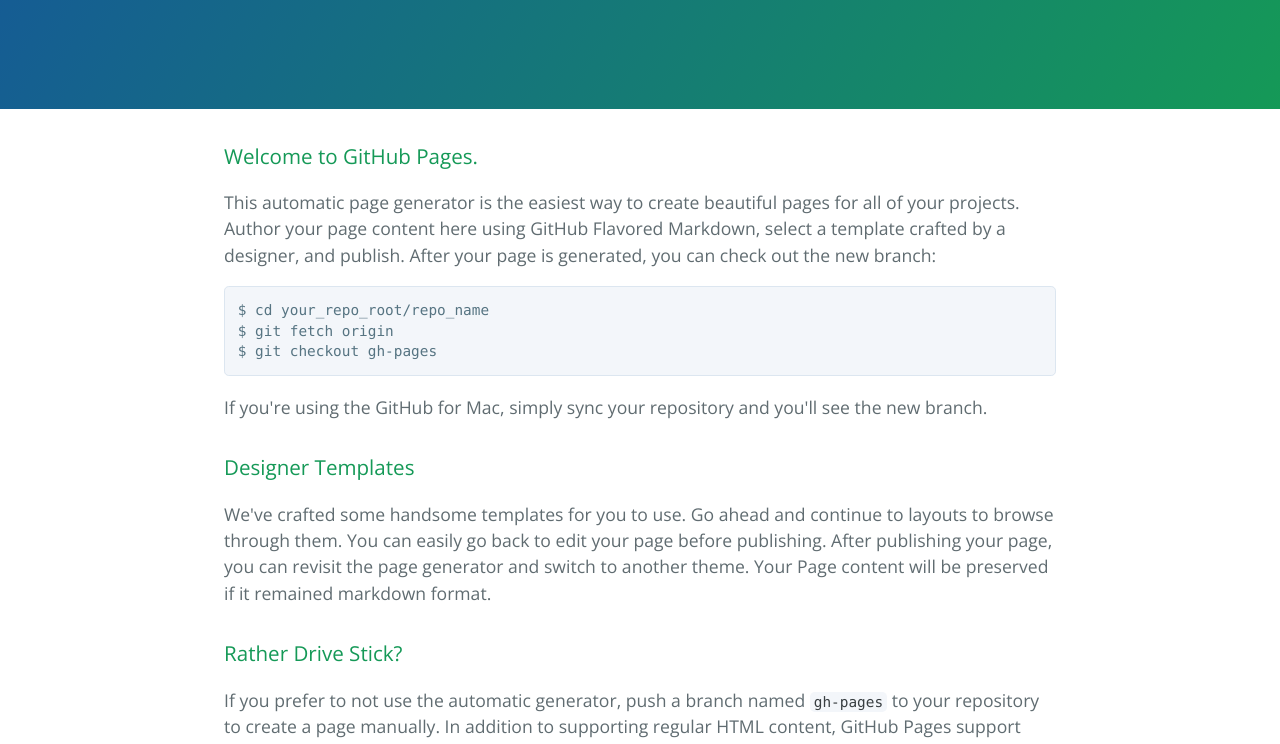
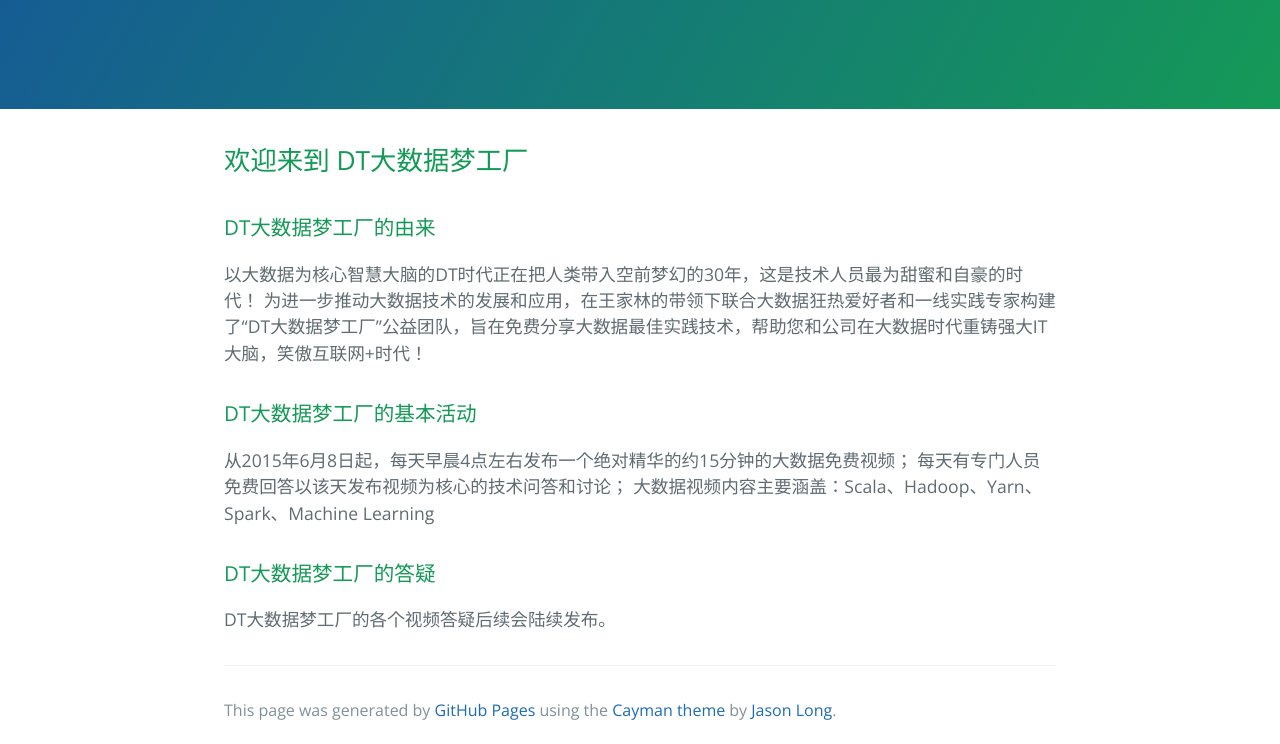
Before and after one commit to harlixxy/harlixxy.github.io, a plain HTML site: page index.html in a window 1280 px wide. Shown: the part 208-952 px from the top of the page. Drawn offline with nearby package versions, Linux system fonts and the light colour scheme.

Commit message:
Replace master branch with page content via GitHub

```diff
--- a/index.html
+++ b/index.html
@@ -16,37 +16,26 @@
     </section>
 
     <section class="main-content">
-      <h3>
-<a id="welcome-to-github-pages" class="anchor" href="#welcome-to-github-pages" aria-hidden="true"><span class="octicon octicon-link"></span></a>Welcome to GitHub Pages.</h3>
-
-<p>This automatic page generator is the easiest way to create beautiful pages for all of your projects. Author your page content here using GitHub Flavored Markdown, select a template crafted by a designer, and publish. After your page is generated, you can check out the new branch:</p>
-
-<pre><code>$ cd your_repo_root/repo_name
-$ git fetch origin
-$ git checkout gh-pages
-</code></pre>
-
-<p>If you're using the GitHub for Mac, simply sync your repository and you'll see the new branch.</p>
+      <h2>
+<a id="欢迎来到-dt大数据梦工厂" class="anchor" href="#%E6%AC%A2%E8%BF%8E%E6%9D%A5%E5%88%B0-dt%E5%A4%A7%E6%95%B0%E6%8D%AE%E6%A2%A6%E5%B7%A5%E5%8E%82" aria-hidden="true"><span class="octicon octicon-link"></span></a>欢迎来到 DT大数据梦工厂</h2>
 
 <h3>
-<a id="designer-templates" class="anchor" href="#designer-templates" aria-hidden="true"><span class="octicon octicon-link"></span></a>Designer Templates</h3>
+<a id="dt大数据梦工厂的由来" class="anchor" href="#dt%E5%A4%A7%E6%95%B0%E6%8D%AE%E6%A2%A6%E5%B7%A5%E5%8E%82%E7%9A%84%E7%94%B1%E6%9D%A5" aria-hidden="true"><span class="octicon octicon-link"></span></a>DT大数据梦工厂的由来</h3>
 
-<p>We've crafted some handsome templates for you to use. Go ahead and continue to layouts to browse through them. You can easily go back to edit your page before publishing. After publishing your page, you can revisit the page generator and switch to another theme. Your Page content will be preserved if it remained markdown format.</p>
+<p>以大数据为核心智慧大脑的DT时代正在把人类带入空前梦幻的30年，这是技术人员最为甜蜜和自豪的时代！
+为进一步推动大数据技术的发展和应用，在王家林的带领下联合大数据狂热爱好者和一线实践专家构建了“DT大数据梦工厂”公益团队，旨在免费分享大数据最佳实践技术，帮助您和公司在大数据时代重铸强大IT大脑，笑傲互联网+时代！</p>
 
 <h3>
-<a id="rather-drive-stick" class="anchor" href="#rather-drive-stick" aria-hidden="true"><span class="octicon octicon-link"></span></a>Rather Drive Stick?</h3>
+<a id="dt大数据梦工厂的基本活动" class="anchor" href="#dt%E5%A4%A7%E6%95%B0%E6%8D%AE%E6%A2%A6%E5%B7%A5%E5%8E%82%E7%9A%84%E5%9F%BA%E6%9C%AC%E6%B4%BB%E5%8A%A8" aria-hidden="true"><span class="octicon octicon-link"></span></a>DT大数据梦工厂的基本活动</h3>
 
-<p>If you prefer to not use the automatic generator, push a branch named <code>gh-pages</code> to your repository to create a page manually. In addition to supporting regular HTML content, GitHub Pages support Jekyll, a simple, blog aware static site generator written by our own Tom Preston-Werner. Jekyll makes it easy to create site-wide headers and footers without having to copy them across every page. It also offers intelligent blog support and other advanced templating features.</p>
+<p>从2015年6月8日起，每天早晨4点左右发布一个绝对精华的约15分钟的大数据免费视频；
+每天有专门人员免费回答以该天发布视频为核心的技术问答和讨论；
+大数据视频内容主要涵盖：Scala、Hadoop、Yarn、Spark、Machine Learning</p>
 
 <h3>
-<a id="authors-and-contributors" class="anchor" href="#authors-and-contributors" aria-hidden="true"><span class="octicon octicon-link"></span></a>Authors and Contributors</h3>
+<a id="dt大数据梦工厂的答疑" class="anchor" href="#dt%E5%A4%A7%E6%95%B0%E6%8D%AE%E6%A2%A6%E5%B7%A5%E5%8E%82%E7%9A%84%E7%AD%94%E7%96%91" aria-hidden="true"><span class="octicon octicon-link"></span></a>DT大数据梦工厂的答疑</h3>
 
-<p>You can <a href="https://github.com/blog/821" class="user-mention">@mention</a> a GitHub username to generate a link to their profile. The resulting <code>&lt;a&gt;</code> element will link to the contributor's GitHub Profile. For example: In 2007, Chris Wanstrath (<a href="https://github.com/defunkt" class="user-mention">@defunkt</a>), PJ Hyett (<a href="https://github.com/pjhyett" class="user-mention">@pjhyett</a>), and Tom Preston-Werner (<a href="https://github.com/mojombo" class="user-mention">@mojombo</a>) founded GitHub.</p>
-
-<h3>
-<a id="support-or-contact" class="anchor" href="#support-or-contact" aria-hidden="true"><span class="octicon octicon-link"></span></a>Support or Contact</h3>
-
-<p>Having trouble with Pages? Check out the documentation at <a href="https://help.github.com/pages">https://help.github.com/pages</a> or contact <a href="mailto:support@github.com">support@github.com</a> and we’ll help you sort it out.</p>
+<p>DT大数据梦工厂的各个视频答疑后续会陆续发布。</p>
 
       <footer class="site-footer">
 
```
Also changed, not shown: params.json (+1 -1 lines).
